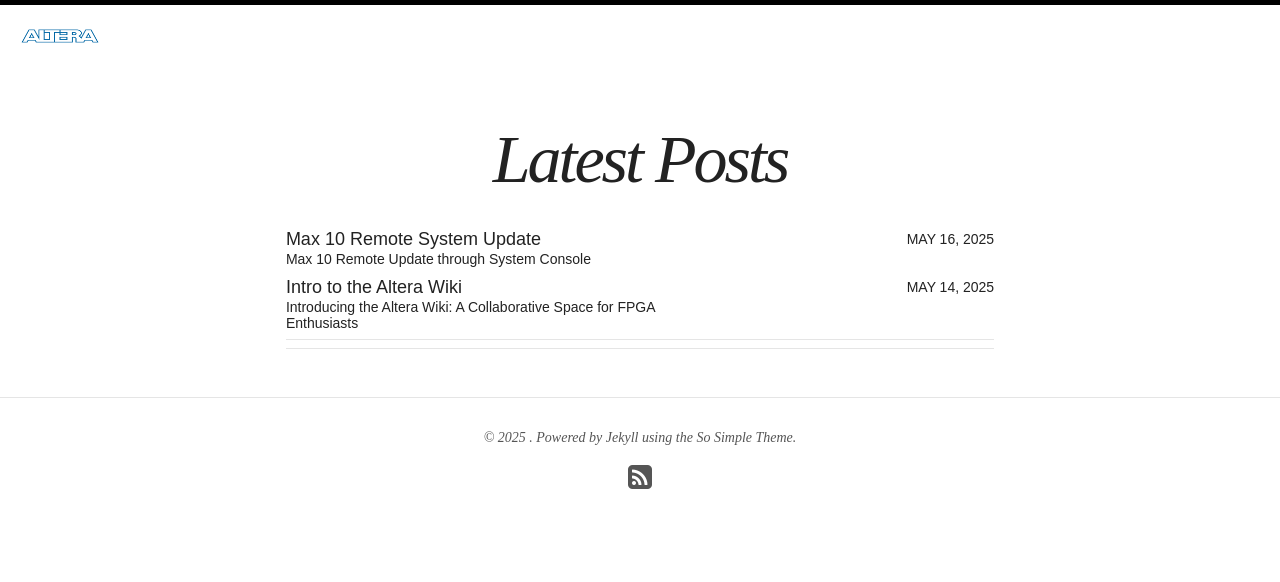
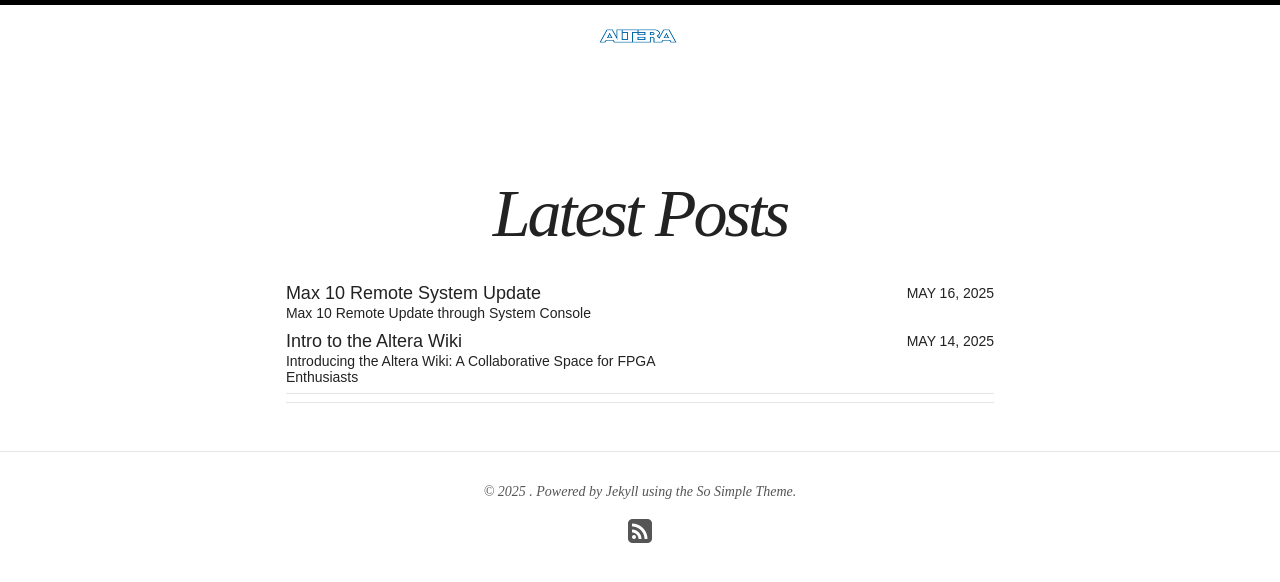
Before and after one commit to fpga-wiki/fpga-wiki.github.io, a Jekyll site: the page built from index.html, in a window 1280 px wide. Shown: the top 582 px of the page. Built offline with Jekyll 4.4.1, drawn with Linux system fonts in a browser that asks for light colours; nearby versions of some CDN libraries.

Commit message:
Update navigation.html

```diff
--- a/_includes/navigation.html
+++ b/_includes/navigation.html
@@ -1,5 +1,4 @@
 <div class="navigation-wrapper">
-  <div class="nav-logo-container">
 	{% if site.logo %}
       		<a href="{{ site.url }}/" class="site-logo" rel="home" title="{{ site.title }}"> <img src="{{ site.url }}/images/{{ site.logo }}" width="100" height="50" alt="{{ site.title }} logo"></a>
 	{% endif %}
@@ -15,8 +14,8 @@
 		  	{% endfor %}
 	    	</ul>
 	</nav>
-  </div>
 </div><!-- /.navigation-wrapper -->
+
 
 {% include browser-upgrade.html %}
 
```
